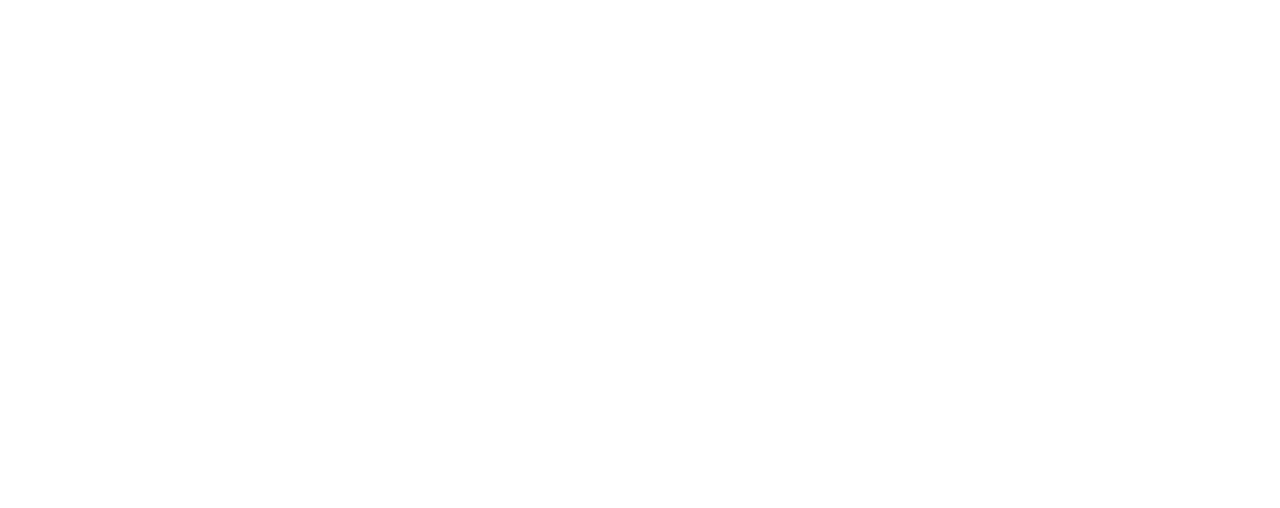
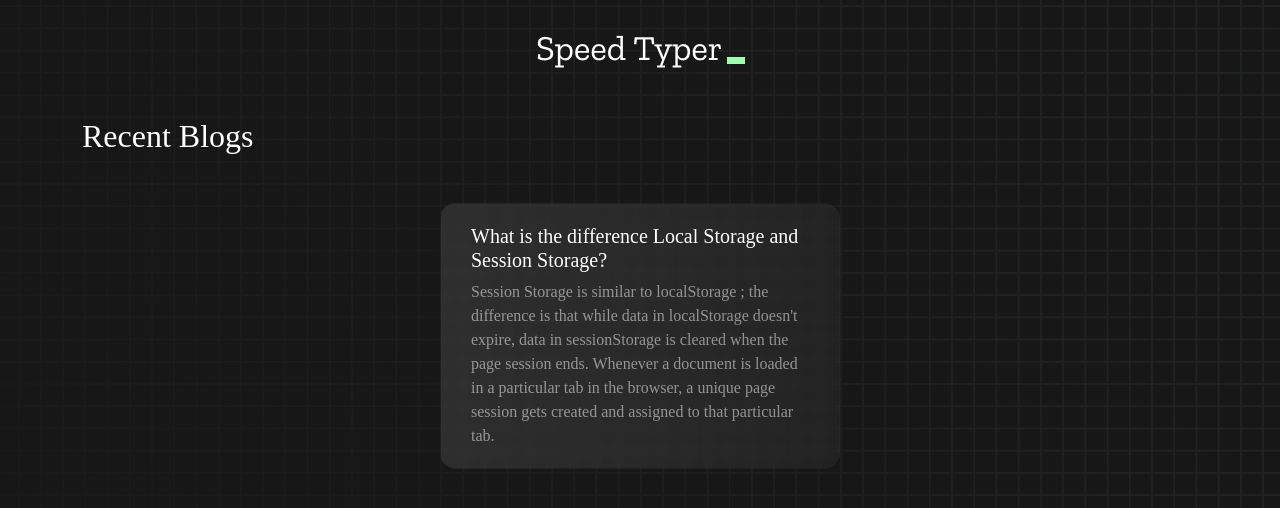
Before and after one commit to rakibul58/speed-monster, a plain HTML site: page blog.html in a window 1280 px wide. Drawn offline with nearby package versions, Linux system fonts and the light colour scheme.

Commit message:
single card  added

```diff
--- a/blog.html
+++ b/blog.html
@@ -5,8 +5,26 @@
     <meta http-equiv="X-UA-Compatible" content="IE=edge">
     <meta name="viewport" content="width=device-width, initial-scale=1.0">
     <title>Speed Monster Blog</title>
-</head>
+    <link href="https://cdn.jsdelivr.net/npm/bootstrap@5.2.0/dist/css/bootstrap.min.css" rel="stylesheet"
+        integrity="sha384-gH2yIJqKdNHPEq0n4Mqa/HGKIhSkIHeL5AyhkYV8i59U5AR6csBvApHHNl/vI1Bx" crossorigin="anonymous">
+    <link rel="stylesheet" href="styles.css">
+    </head>
 <body>
+    <h1 class="title"><img src="./logo.png" /></h1>
+    <div class="container my-5 text-white">
+        <h2>Recent Blogs</h2>
+    </div>
+    <div class="container mt-3 d-flex justify-content-around flex-wrap">
+        <div class="card" style="max-width: 25rem;">
+            <div>
+                <h5 class="card-title">What is the difference Local Storage and Session Storage?</h5>
+                <p class="card-text text-white-50">Session Storage is similar to localStorage ; the difference is that while data in localStorage doesn't expire, data in sessionStorage is cleared when the page session ends. Whenever a document is loaded in a particular tab in the browser, a unique page session gets created and assigned to that particular tab.</p>
+            </div>
+        </div>
+    </div>
 
+    <script src="https://cdn.jsdelivr.net/npm/bootstrap@5.2.0/dist/js/bootstrap.bundle.min.js"
+        integrity="sha384-A3rJD856KowSb7dwlZdYEkO39Gagi7vIsF0jrRAoQmDKKtQBHUuLZ9AsSv4jD4Xa"
+        crossorigin="anonymous"></script>
 </body>
 </html>
```
